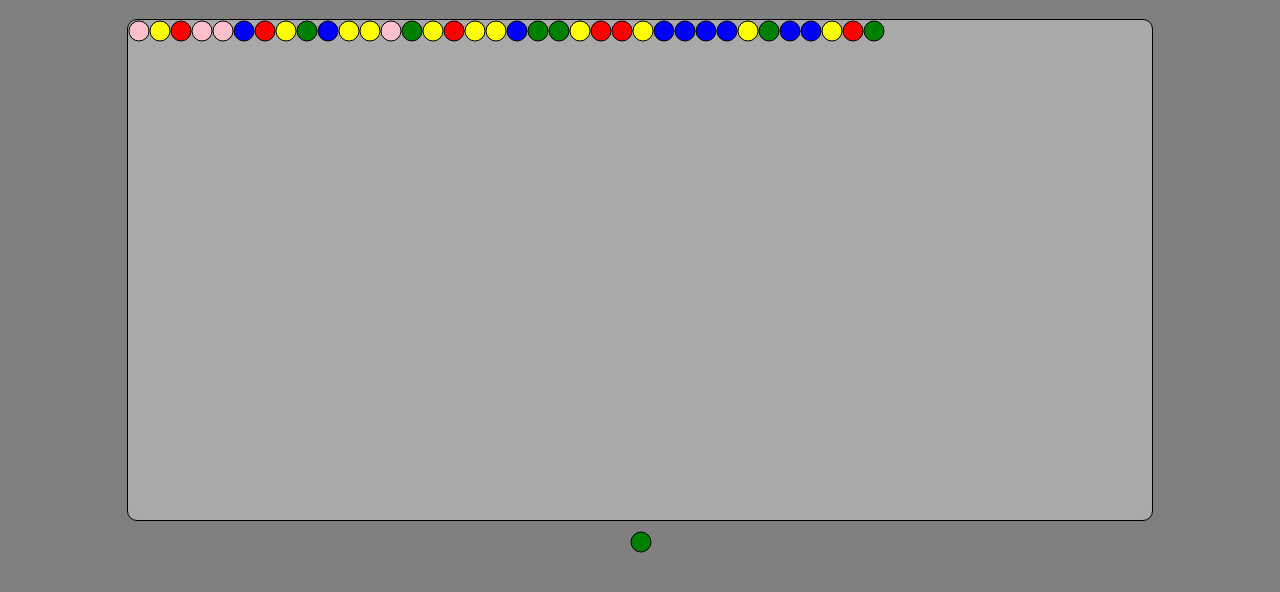
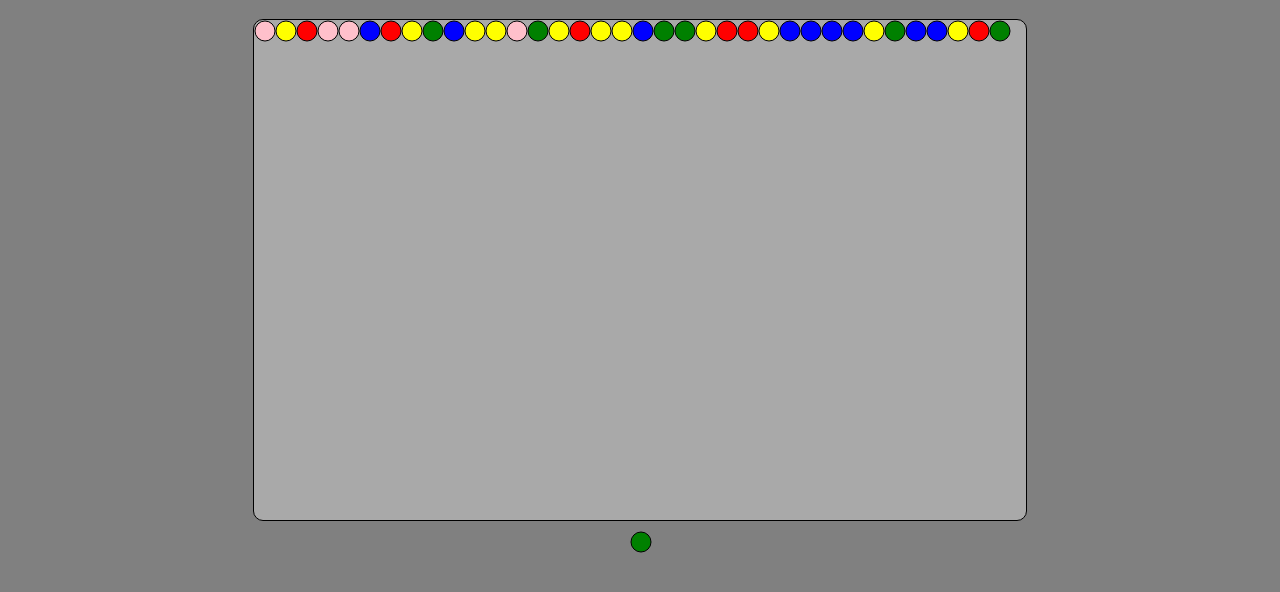
Before and after one commit to TommiSavolainen/BubbleShooter, a plain HTML site: page index.html in a window 1280 px wide. Shown: the part 72-664 px from the top of the page. Drawn offline with Linux system fonts and the light colour scheme.

Commit message:
pelialustan kokoa muutettu

```diff
--- a/main.js
+++ b/main.js
@@ -91,8 +91,5 @@ addEventListener('click', (e) => {
         y: Math.sin(angle),
     };
     ammukset.push(new Player(ammus_x, ammus_y, playerRadius, players[0].color, { x: velocity.x, y: velocity.y }));
-    console.log(e);
 });
 animate();
-console.dir(window);
-console.log(window.innerHeight - 40);
--- a/style.css
+++ b/style.css
@@ -5,7 +5,7 @@ body {
     font-family: 'Poppins', sans-serif;
 }
 #peliAlusta{
-    width: 80%;
+    width: 772px;
     height: 500px;
     background-color: darkgray;
     margin: auto;
```
